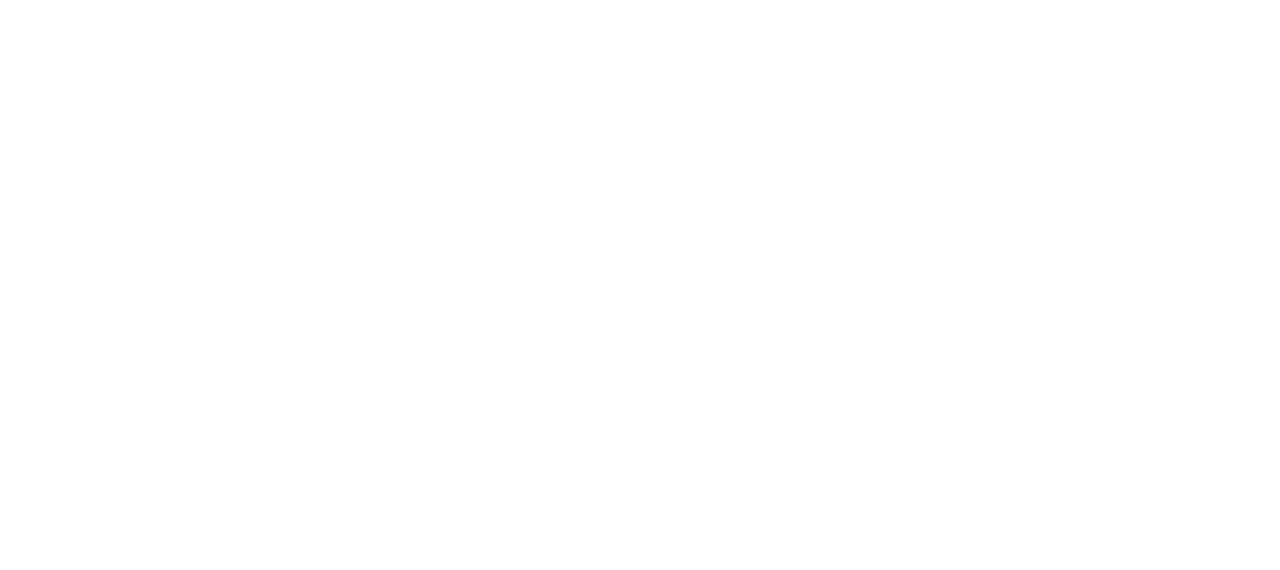
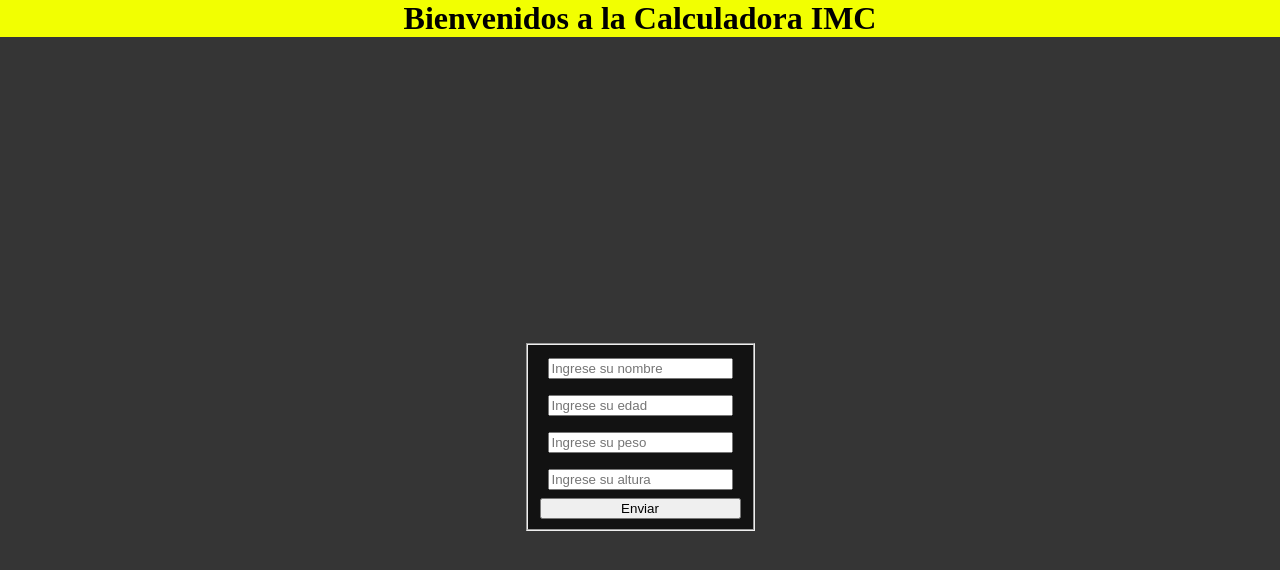
Before and after one commit to labrio22/LucasLabriolaJS, a plain HTML site: page index.html in a window 1280 px wide. Drawn offline with Linux system fonts and the light colour scheme.

Commit message:
arreglos

```diff
--- a/index.html
+++ b/index.html
@@ -3,9 +3,31 @@
 <head>
     <meta charset="UTF-8">
     <meta name="viewport" content="width=device-width, initial-scale=1.0">
+    <link rel="stylesheet" href="styles.css">
     <title>CalculatorIMC</title>
 </head>
 <body>
+ <h1>Bienvenidos a la Calculadora IMC</h1>
+  <div class="contenedor">
+
+    <fieldset>
+    <form action="" method="get">
+      <label for="nombre" ></label>
+      <input type="text" id="" name=""  placeholder="Ingrese su nombre">
+
+      <label for="edad"></label>
+      <input type="text" id="" name=""  placeholder="Ingrese su edad" >
+
+      <label for="peso"></label>
+      <input type="text" id="" name=""  placeholder="Ingrese su peso">
+
+      <label for="altura"></label>
+      <input type="text" id="" name="" placeholder="Ingrese su altura">
+      <button type="submit">Enviar</button>
+
+    </form>
+  </fieldset>
+  </div>
   <script src="./index.js"></script>
 </body>
 </html>
--- /dev/null
+++ b/styles.css
@@ -0,0 +1,26 @@
+*{
+    margin: 0;
+}
+
+.contenedor{
+    display: flex;
+    justify-content: center;
+    align-items: center;
+    height: 100vh;
+    background-color: rgba(0, 0, 0, 0.794);
+}
+fieldset{
+    background-color: rgba(0, 0, 0, 0.655);
+}
+
+form{
+    display:flex;
+    flex-direction: column;
+}
+form input{
+margin: 0.6em;
+}
+h1{
+text-align: center;
+background-color: rgb(242, 255, 1);
+}
```
